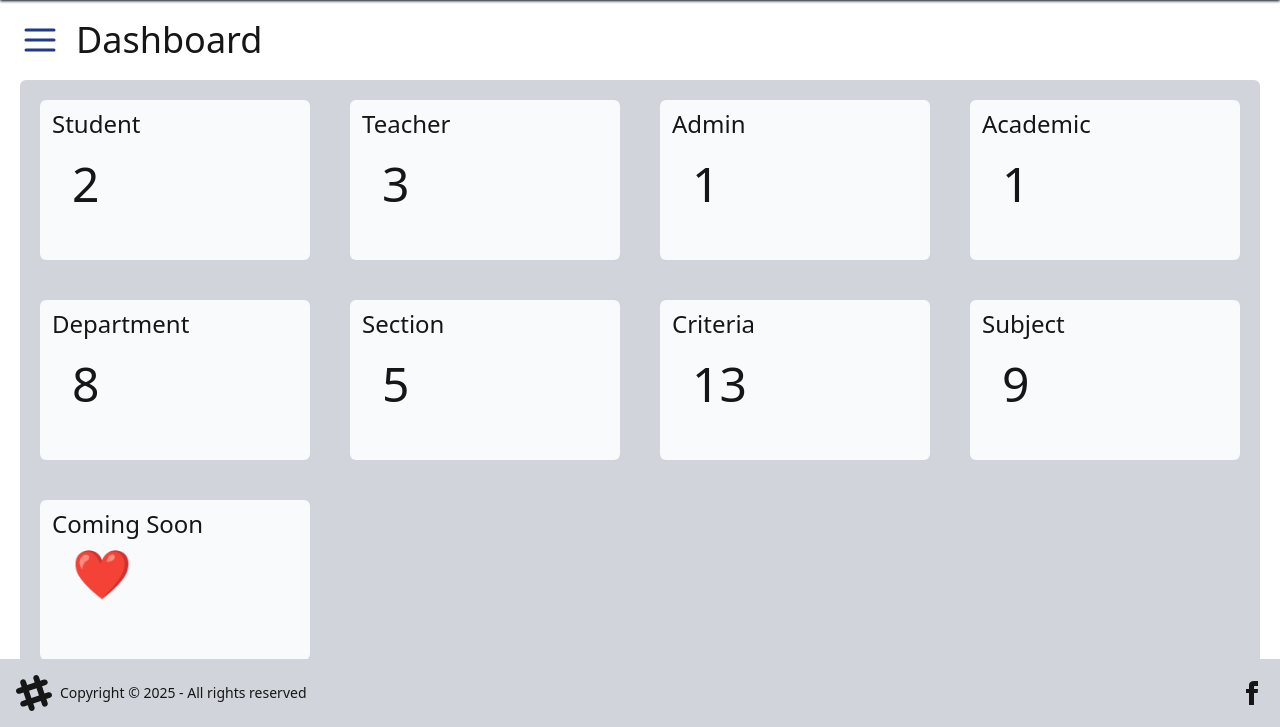
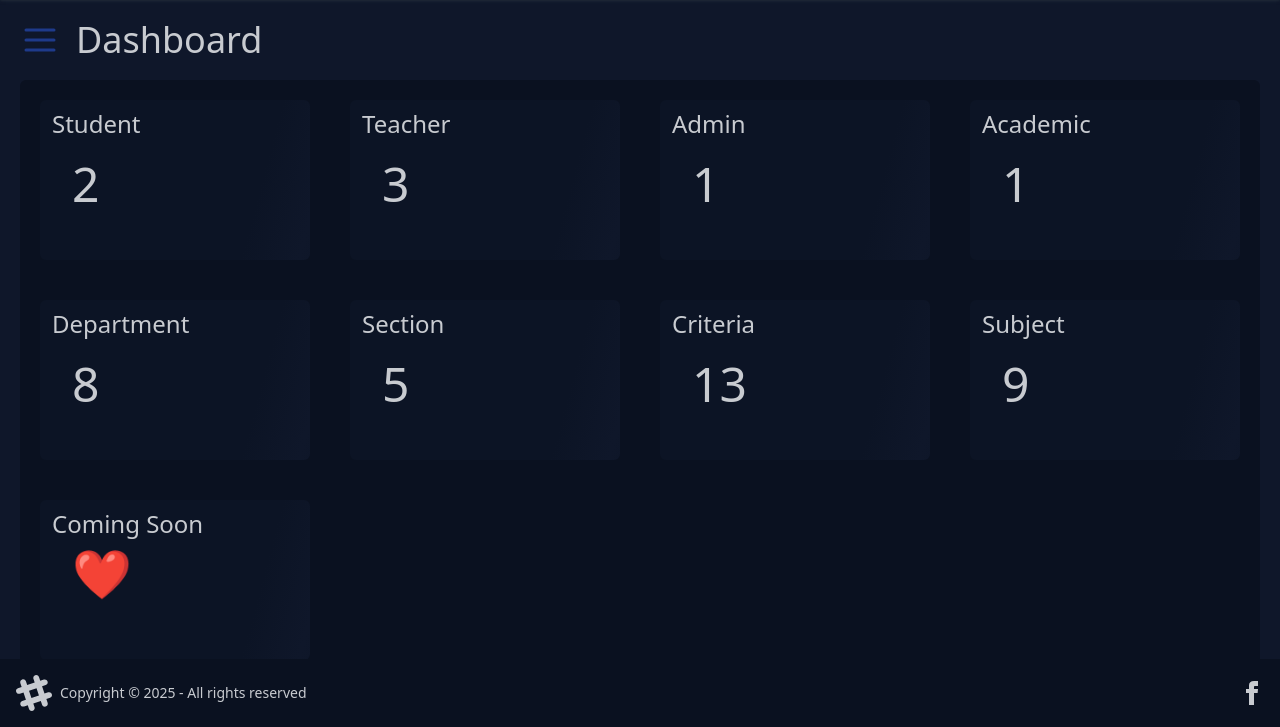
Before and after one commit to Hiiex09/jan_capstone, a PHP site: page /admin/admin_dashboard.php in a window 1280 px wide. Shown: the part 73-800 px from the top of the page. Run offline with PHP 8.4, Linux system fonts and the light colour scheme; a user stored in the database is signed in; data comes from the database, SQL or seed files in the repository; some libraries are stand-ins or nearby versions.

Commit message:
pre-final UI

```diff
--- a/admin/admin_dashboard.php
+++ b/admin/admin_dashboard.php
@@ -38,7 +38,7 @@ if ($schoolyear) {
 
 <body>
   <section class="h-full bg-base-300 rounded-md mx-5 p-5 flex grid grid-cols-4 gap-10">
-    <div class="h-40 bg-base-200 flex justify-center items-center rounded-md p-1">
+    <div class="h-40 bg-base-200 flex justify-center items-center rounded-md p-1 skeleton ">
       <div class="h-40 w-full p-2">
         <h1 class="text-2xl">Student</h1>
         <h2 class="text-5xl text-start p-5"><?php
@@ -53,7 +53,7 @@ if ($schoolyear) {
                                             ?></h2>
       </div>
     </div>
-    <div class="h-40 bg-base-200 flex justify-center items-center rounded-md p-1">
+    <div class="h-40 bg-base-200 flex justify-center items-center rounded-md p-1 skeleton ">
       <div class="h-40 w-full p-2">
         <h1 class="text-2xl">Teacher</h1>
         <h2 class="text-5xl text-start p-5"><?php
@@ -68,7 +68,7 @@ if ($schoolyear) {
                                             ?></h2>
       </div>
     </div>
-    <div class="h-40 bg-base-200 flex justify-center items-center rounded-md p-1">
+    <div class="h-40 bg-base-200 flex justify-center items-center rounded-md p-1 skeleton ">
       <div class="h-40 w-full p-2">
         <h1 class="text-2xl">Admin</h1>
         <h2 class="text-5xl text-start p-5"><?php
@@ -83,7 +83,7 @@ if ($schoolyear) {
                                             ?></h2>
       </div>
     </div>
-    <div class="h-40 bg-base-200 flex justify-center items-center rounded-md p-1">
+    <div class="h-40 bg-base-200 flex justify-center items-center rounded-md p-1 skeleton ">
       <div class="h-40 w-full p-2">
         <h1 class="text-2xl">Academic</h1>
         <h2 class="text-5xl text-start p-5"><?php
@@ -98,7 +98,7 @@ if ($schoolyear) {
                                             ?></h2>
       </div>
     </div>
-    <div class="h-40 bg-base-200 flex justify-center items-center rounded-md p-1">
+    <div class="h-40 bg-base-200 flex justify-center items-center rounded-md p-1 skeleton ">
       <div class="h-40 w-full p-2">
         <h1 class="text-2xl">Department</h1>
         <h2 class="text-5xl text-start p-5"><?php
@@ -113,7 +113,7 @@ if ($schoolyear) {
                                             ?></h2>
       </div>
     </div>
-    <div class="h-40 bg-base-200 flex justify-center items-center rounded-md p-1">
+    <div class="h-40 bg-base-200 flex justify-center items-center rounded-md p-1 skeleton ">
       <div class="h-40 w-full p-2">
         <h1 class="text-2xl">Section</h1>
         <h2 class="text-5xl text-start p-5"><?php
@@ -128,7 +128,7 @@ if ($schoolyear) {
                                             ?></h2>
       </div>
     </div>
-    <div class="h-40 bg-base-200 flex justify-center items-center rounded-md p-1">
+    <div class="h-40 bg-base-200 flex justify-center items-center rounded-md p-1 skeleton ">
       <div class="h-40 w-full p-2">
         <h1 class="text-2xl">Criteria</h1>
         <h2 class="text-5xl text-start p-5"><?php
@@ -143,7 +143,7 @@ if ($schoolyear) {
                                             ?></h2>
       </div>
     </div>
-    <div class="h-40 bg-base-200 flex justify-center items-center rounded-md p-1">
+    <div class="h-40 bg-base-200 flex justify-center items-center rounded-md p-1 skeleton ">
       <div class="h-40 w-full p-2">
         <h1 class="text-2xl">Subject</h1>
         <h2 class="text-5xl text-start p-5"><?php
@@ -158,7 +158,7 @@ if ($schoolyear) {
                                             ?></h2>
       </div>
     </div>
-    <div class="h-40 bg-base-200 flex justify-center items-center rounded-md p-1">
+    <div class="h-40 bg-base-200 flex justify-center items-center rounded-md p-1 skeleton ">
       <div class="h-40 w-full p-2">
         <h1 class="text-2xl">Coming Soon</h1>
         <h2 class="text-5xl text-start p-5 animate-bounce">❤</h2>
--- a/admin/header.php
+++ b/admin/header.php
@@ -51,7 +51,7 @@ include('../database/models/dbconnect.php');
             </div>
           </li>
           <li>
-            <div class="flex flex-row justify-evenly items-center">
+            <div class="flex flex-row justify-evenly items-center skeleton ">
               <div class="text-xs text-start">
                 Theme Settings
                 <input
@@ -228,7 +228,7 @@ include('../database/models/dbconnect.php');
       </ul>
     </div>
   </div>
-  <footer class="fixed bottom-0 left-0 right-0 footer bg-base-300 items-center p-4">
+  <footer class="fixed bottom-0 w-full footer bg-base-300 items-center p-4">
     <aside class="grid-flow-col items-center">
       <svg
         width="36"
@@ -267,14 +267,14 @@ include('../database/models/dbconnect.php');
 
     // Load theme from localStorage
     document.addEventListener("DOMContentLoaded", () => {
-      const savedTheme = localStorage.getItem("theme") || "pastel";
+      const savedTheme = localStorage.getItem("theme") || "night";
       applyTheme(savedTheme);
-      document.getElementById("theme-toggle").checked = savedTheme === "luxury";
+      document.getElementById("theme-toggle").checked = savedTheme === "pastel";
     });
 
     // Toggle theme and save to localStorage
     document.getElementById("theme-toggle").addEventListener("change", function() {
-      const newTheme = this.checked ? "luxury" : "pastel";
+      const newTheme = this.checked ? "pastel" : "night";
       applyTheme(newTheme);
     });
   </script>
--- a/admin/manage_admin.php
+++ b/admin/manage_admin.php
@@ -72,6 +72,7 @@ if ($_SERVER["REQUEST_METHOD"] == "POST") {
   <div class="bg-neutral-primary">
     <div class=" p-5">
       <h1 class="text-2xl font-bold">Admin Table</h1>
+      <p class="text-sm"># Take note after adding new admin user, Kindly update the password to verify at logged in input.</p>
     </div>
     <div class="p-5">
       <form action="<?php echo htmlspecialchars($_SERVER['PHP_SELF']); ?>" method="get">
--- a/admin/manage_department.php
+++ b/admin/manage_department.php
@@ -107,7 +107,7 @@ include('../admin/header.php');
       <?php if (count($departmentList) > 0): ?>
         <div class="grid grid-cols-3 gap-2">
           <?php foreach ($departmentList as $index => $listDepartment): ?>
-            <div class="p-3 rounded-lg bg-base-300">
+            <div class="p-3 rounded-lg bg-base-300 skeleton">
               <div>
                 <svg width="24" height="24" viewBox="0 0 24 24" fill="none" xmlns="http://www.w3.org/2000/svg" stroke="currentColor" stroke-width="2"
                   class="animate-bounce">
--- a/admin/manage_teacher_ratings.php
+++ b/admin/manage_teacher_ratings.php
@@ -116,7 +116,7 @@ $fullname = $row['name'];
 
 <body>
 
-  <div class="grid grid-cols-1 bg-base-300 rounded-md p-5 m-5">
+  <div class="grid grid-cols-1 bg-base-300 rounded-md p-5 m-5 skeleton ">
     <!-- Teacher's Information -->
     <div class="flex items-center p-4 mb-6">
       <img src="../upload/pics/<?php echo htmlspecialchars($row['image']); ?>"
--- a/admin/manage_update_admin.php
+++ b/admin/manage_update_admin.php
@@ -86,8 +86,9 @@ if (isset($_POST['update'])) {
 
 <body>
   <form action="<?php echo htmlspecialchars($_SERVER['PHP_SELF']) . '?adminid=' . $adminID; ?>" method="post" enctype="multipart/form-data" class="p-20">
-    <div>
+    <div class="mb-3 mx-1">
       <h1 class="text-2xl m-2">Personal Info</h1>
+      <p class="text-sm"># Take note after adding new admin user, Kindly update the password to verify at logged in input.</p>
     </div>
     <div class="grid grid-cols-2 gap-3 rounded-md border-2">
       <div class="h-full p-5">
--- a/student/student_dashboard.php
+++ b/student/student_dashboard.php
@@ -143,12 +143,12 @@ $image = $row['image'];
     document.addEventListener("DOMContentLoaded", () => {
       const savedTheme = localStorage.getItem("theme") || "pastel";
       applyTheme(savedTheme);
-      document.getElementById("theme-toggle").checked = savedTheme === "luxury";
+      document.getElementById("theme-toggle").checked = savedTheme === "night";
     });
 
     // Toggle theme and save to localStorage
     document.getElementById("theme-toggle").addEventListener("change", function() {
-      const newTheme = this.checked ? "luxury" : "pastel";
+      const newTheme = this.checked ? "night" : "pastel";
       applyTheme(newTheme);
     });
   </script>
```
Also changed, not shown: admin/manage_criteria.php (+3 -5 lines), admin/manage_student.php (+8 -34 lines), upload/pics/67a421db6cfce.png (added), upload/pics/67a422e1b6452.png (added), upload/pics/67a4230a12dd5.png (added), upload/pics/67a4232bba476.png (added), upload/pics/67a423594852f.png (added), upload/pics/67a42538931f1.png (added).
